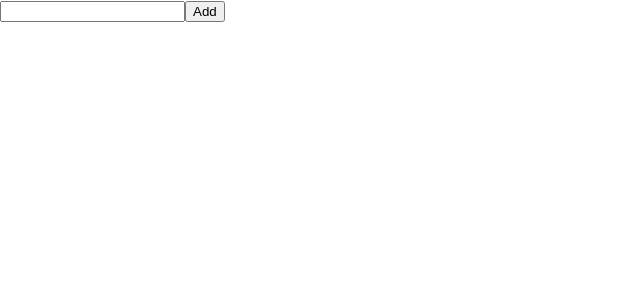
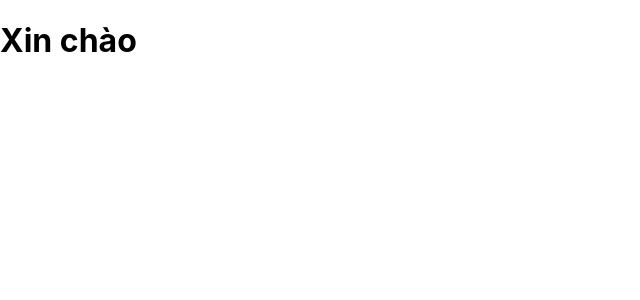
Before and after one commit to Piguins/studyreactjs, a React (Create React App) app in the folder studyreactjs/: page / in a window 1280 px wide. Shown: the top 300 px of the page, without its empty margins (0-640 px from the left). Built offline with nearby package versions, Linux system fonts and the light colour scheme.

Commit message:
Mounted & Unmounted

```diff
--- a/studyreactjs/src/App.js
+++ b/studyreactjs/src/App.js
@@ -1,32 +1,11 @@
-import { useState } from "react"
+import Content from "./Components/Content"
+import TodoApp from "./Components/TodoApp"
 
 function App () {
-  const [job, setJob] = useState('')
-  const [jobs, setJobs] = useState([])
-
-  const handleSubmit = () => {
-    setJobs (prev => {
-      const newJobs = [...prev, job]
-
-      const jsonJobs = JSON.stringify(newJobs)
-
-      localStorage.setItem('jobs', jsonJobs)
-
-      return newJobs
-    })
-    setJob ('')
-  }
   return (
-    <div>
-      <input value = {job}
-      onChange = {e => setJob(e.target.value)}/>
-      <button onClick = {handleSubmit}> Add </button>
-
-      <ul>
-        {jobs.map((job, index) => (
-        <li key = {index}> {job} </li>))}
-      </ul>
-    </div>
+  <div>
+    <Content/>
+  </div>
   )
 }
 
--- /dev/null
+++ b/studyreactjs/src/Components/Content.js
@@ -0,0 +1,7 @@
+function Content () {
+    return (
+        <h1> Xin chào</h1>
+    )
+}
+
+export default Content
--- /dev/null
+++ b/studyreactjs/src/Components/TodoApp.js
@@ -0,0 +1,33 @@
+import { useState } from "react"
+
+function TodoApp () {
+  const [job, setJob] = useState('')
+  const [jobs, setJobs] = useState([])
+
+  const handleSubmit = () => {
+    setJobs (prev => {
+      const newJobs = [...prev, job]
+
+      const jsonJobs = JSON.stringify(newJobs)
+
+      localStorage.setItem('jobs', jsonJobs)
+
+      return newJobs
+    })
+    setJob ('')
+  }
+  return (
+    <div>
+      <input value = {job}
+      onChange = {e => setJob(e.target.value)}/>
+      <button onClick = {handleSubmit}> Add </button>
+
+      <ul>
+        {jobs.map((job, index) => (
+        <li key = {index}> {job} </li>))}
+      </ul>
+    </div>
+  )
+}
+
+export default TodoApp
```
